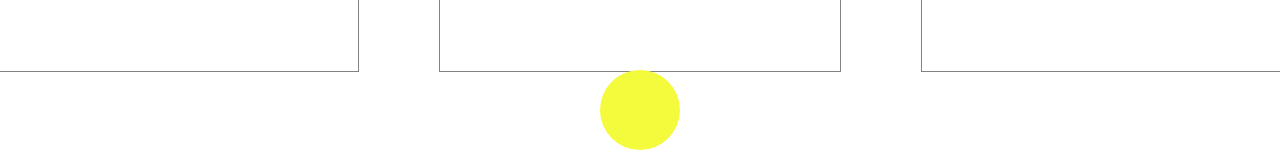
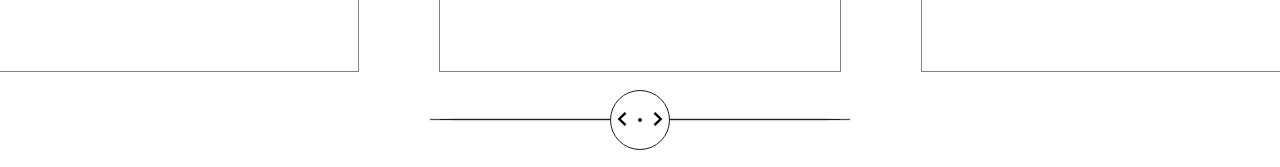
Before and after one commit to pastukhVitalii/framer-motion-carousel, a React (Create React App) app: page / in a window 1280 px wide. Shown: the part 630-797 px from the top of the page. Built offline with nearby package versions, Linux system fonts and the light colour scheme.

Commit message:
added style to switcher

```diff
--- a/public/index.html
+++ b/public/index.html
@@ -2,19 +2,16 @@
 <html lang="en">
   <head>
     <meta charset="utf-8" />
-    <link rel="icon" href="%PUBLIC_URL%/favicon.ico" />
     <meta name="viewport" content="width=device-width, initial-scale=1" />
     <meta name="theme-color" content="#000000" />
     <meta
       name="description"
       content="Web site created using create-react-app"
     />
-    <link rel="apple-touch-icon" href="%PUBLIC_URL%/logo192.png" />
     <!--
       manifest.json provides metadata used when your web app is installed on a
       user's mobile device or desktop. See https://developers.google.com/web/fundamentals/web-app-manifest/
     -->
-    <link rel="manifest" href="%PUBLIC_URL%/manifest.json" />
     <!--
       Notice the use of %PUBLIC_URL% in the tags above.
       It will be replaced with the URL of the `public` folder during the build.
@@ -24,7 +21,7 @@
       work correctly both with client-side routing and a non-root public URL.
       Learn how to configure a non-root public URL by running `npm run build`.
     -->
-    <title>React App</title>
+    <title>Framer-motion | Carousel</title>
   </head>
   <body>
     <noscript>You need to enable JavaScript to run this app.</noscript>
--- a/src/CardContent/cardContent.css
+++ b/src/CardContent/cardContent.css
@@ -1,5 +1,4 @@
 .content {
-  cursor: pointer;
   display: flex;
   justify-content: center;
   flex-direction: column;
--- a/src/CardItem/CardItem.tsx
+++ b/src/CardItem/CardItem.tsx
@@ -55,9 +55,10 @@ export const CardItem = (props: any) => {
           </div>
           }
         </AnimatePresence>}
-        <div className="card_img">
+        <div className="static_content">
           {item.isTop && <Top isSelected={isSelected} isColaps={isColaps}/>}
           <motion.img
+            className="card_img"
             onClick={onClick}
             animate={{
               scale: isColaps ? 1 : isSelected ? 1.1 : 1,
@@ -67,10 +68,6 @@ export const CardItem = (props: any) => {
               duration: 1.5,
             }}
             src={item.url}
-            style={{
-              width: '350px',
-              height: '350px',
-            }}
           />
         </div>
       </motion.div>
--- a/src/CardItem/cardItem.css
+++ b/src/CardItem/cardItem.css
@@ -17,6 +17,12 @@
   cursor: pointer;
 }
 
-.card_img {
+.static_content {
   position: fixed;
 }
+
+.card_img {
+  width: 350px;
+  height: 350px;
+  cursor: pointer;
+}
--- a/src/Carousel.tsx
+++ b/src/Carousel.tsx
@@ -2,6 +2,7 @@ import {motion, useMotionValue, useTransform} from "framer-motion";
 import {useState} from "react";
 import {CardItem} from "./CardItem/CardItem";
 import {images} from "./image-data";
+import "./carousel.css";
 
 export const Carousel = () => {
 
@@ -31,7 +32,7 @@ export const Carousel = () => {
 
   const x = useMotionValue(0);
 
-  let backgroundColor = useTransform(x, [-100, 0, 100], ['#1a6ec7', '#f4fa3c', '#1a6ec7']);
+  let backgroundColor = useTransform(x, [-100, 0, 100], ['#474747', '#ffffff', '#474747']);
 
   const onDragEnd = () => {
     setIsDrag(false);
@@ -84,27 +85,31 @@ export const Carousel = () => {
       <div>
       </div>
       <motion.div
+        className="carousel"
         style={{
           x, backgroundColor,
-          width: '80px',
-          height: '80px',
-          zIndex: 20,
-          borderRadius: '50%',
-          margin: '0 auto',
-          position: 'absolute',
-          left: 'calc(50% - 40px)',
-          bottom: '20px',
         }}
         drag="x"
         onDrag={onDrag}
         onDragEnd={onDragEnd}
-        // onDragStart={onDragStart}
-        // @ts-ignore
-        // whileDrag={whileDrag}
         dragMomentum={false}
         dragConstraints={{left: 0, right: 0}}
         dragElastic={0.7}
-      />
+      >
+        <div className="dot">
+          <div className="arrow_right">
+            <svg xmlns="http://www.w3.org/2000/svg" width="14" height="14" viewBox="0 0 24 24">
+              <path d="M0 7.33l2.829-2.83 9.175 9.339 9.167-9.339 2.829 2.83-11.996 12.17z"/>
+            </svg>
+          </div>
+          <div className="arrow_left">
+            <svg xmlns="http://www.w3.org/2000/svg" width="14" height="14" viewBox="0 0 24 24">
+              <path d="M0 7.33l2.829-2.83 9.175 9.339 9.167-9.339 2.829 2.83-11.996 12.17z"/>
+            </svg>
+          </div>
+        </div>
+      </motion.div>
+      <div className="line"/>
     </>
   )
 }
--- a/src/Octagon/Octagon.tsx
+++ b/src/Octagon/Octagon.tsx
@@ -2,7 +2,6 @@ import {motion} from "framer-motion";
 import "./octagon.css";
 
 export const Octagon = () => {
-
   return (
     <motion.div
       className="octagon"
--- a/src/Top/Top.tsx
+++ b/src/Top/Top.tsx
@@ -7,7 +7,7 @@ export const Top = (props: any) => {
     <motion.div
       className="top"
       animate={{
-        y: props.isSelected && !props.isColaps ? -30 : 0
+        y: props.isSelected && !props.isColaps ? -80 : 0
       }}
       transition={{
         duration: 1
--- /dev/null
+++ b/src/carousel.css
@@ -0,0 +1,48 @@
+.carousel {
+  width: 60px;
+  height: 60px;
+  z-index: 20;
+  border-radius: 50%;
+  margin: 0 auto;
+  position: absolute;
+  left: calc(50% - 30px);
+  bottom: 20px;
+  border: 1px solid #1d1d1d;
+  box-sizing: border-box;
+}
+
+.dot {
+  width: 4px;
+  height: 4px;
+  background-color: #1d1d1d;
+  border-radius: 50%;
+  position: relative;
+  left: calc(50% - 2px);
+  top: calc(50% - 2px);
+}
+
+.line {
+  width: 400px;
+  height: 1px;
+  background-color: #1d1d1d;
+  position: absolute;
+  bottom: 50px;
+  left: calc(50% - 200px);
+  z-index: 2;
+  -webkit-box-shadow: 10px 1px  #222,  -10px 0 1px #222;
+  -moz-box-shadow: 10px 0 1px #222,  -10px 0 1px #222;
+  box-shadow: 10px 0 1px #222,  -10px 0 1px #222;
+}
+
+.arrow_left,
+.arrow_right {
+  position: relative;
+  transform: rotate(90deg);
+  left: -20px;
+  top: -13px;
+}
+.arrow_left {
+  transform: rotate(-90deg);
+  left: 20px;
+  top: -21px;
+}
```
Also changed, not shown: src/App.css (deleted, +0 -38 lines), public/logo192.png (deleted), public/logo512.png (deleted).
